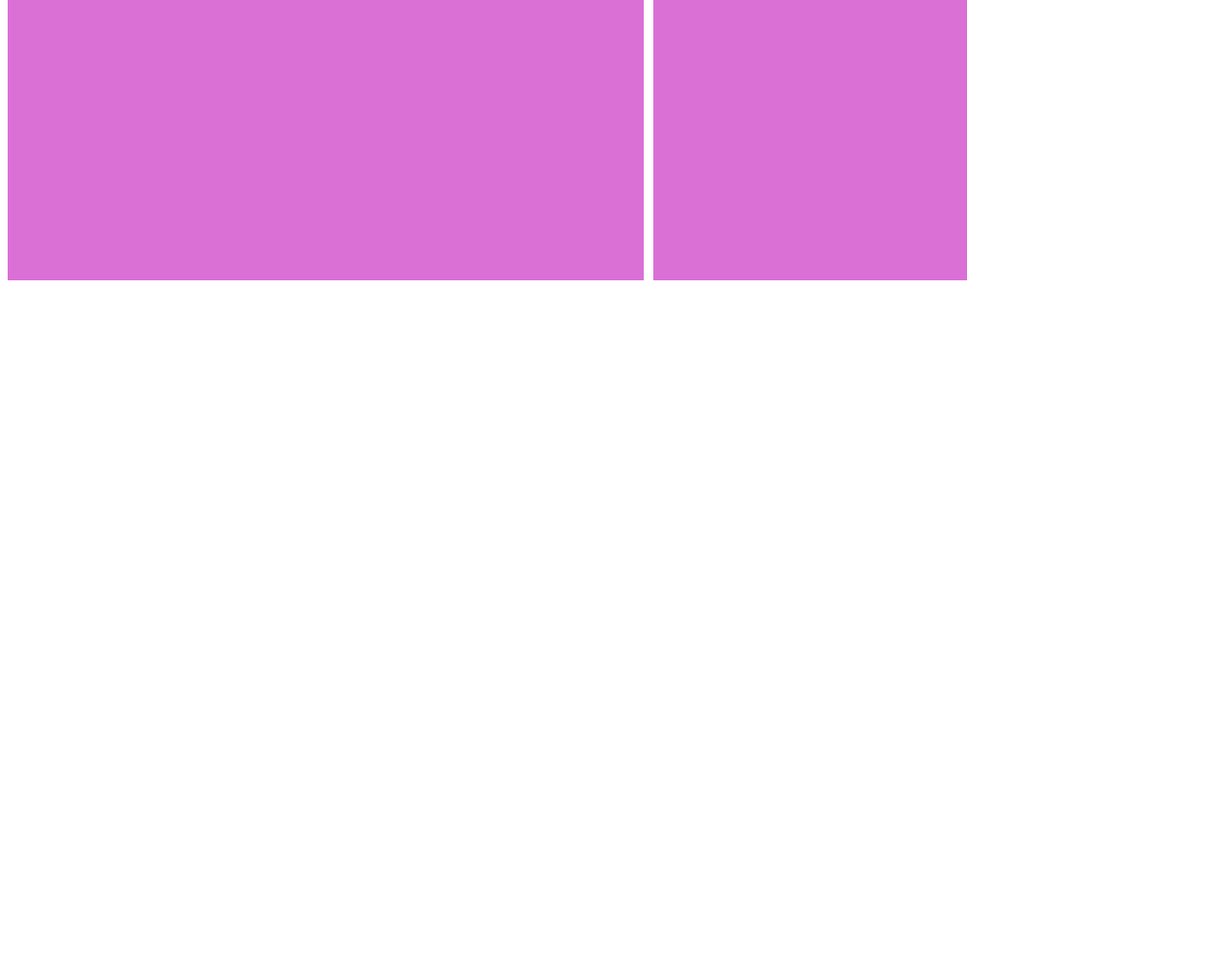
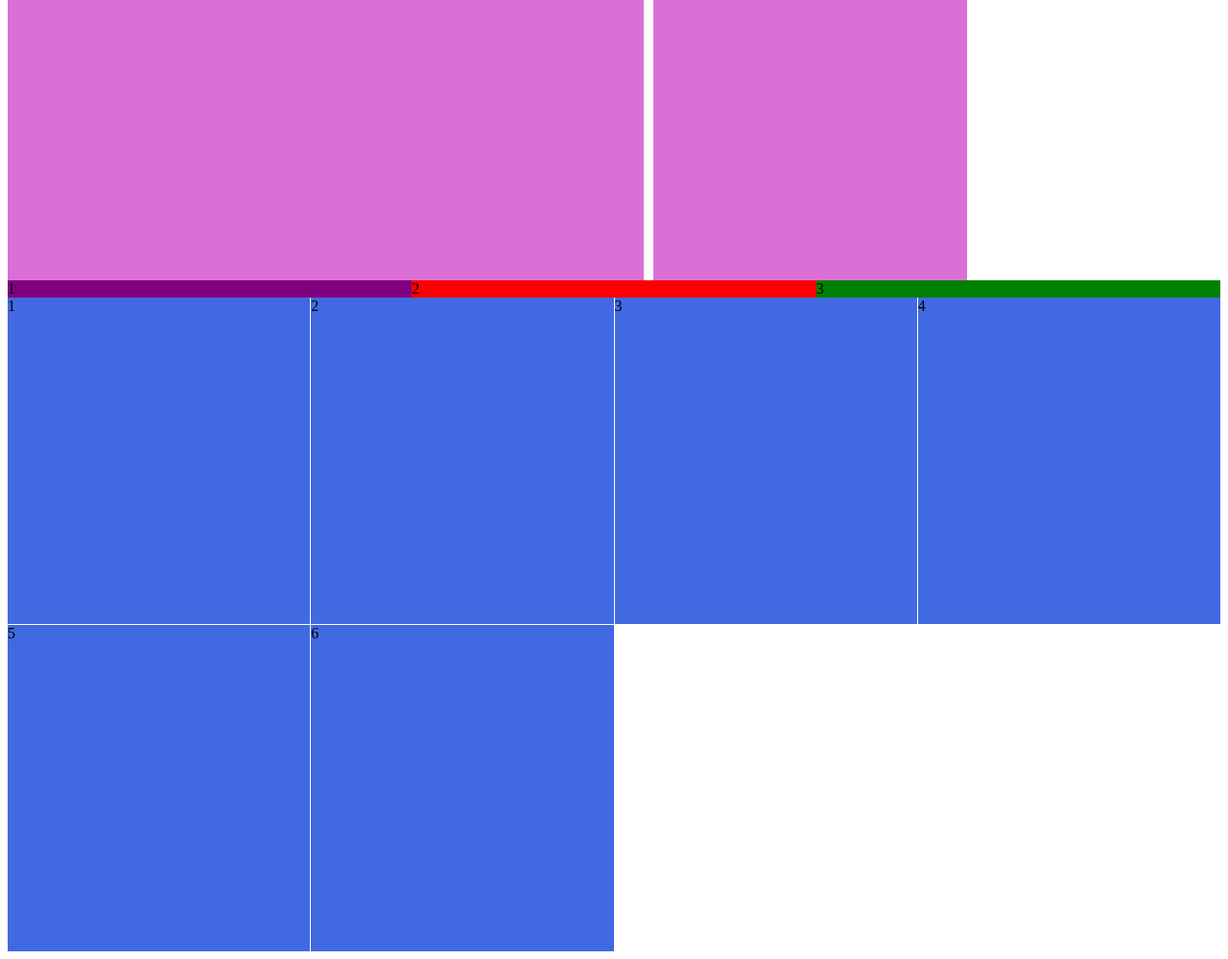
Before and after one commit to emmalearnscode/grid-practise, a plain HTML site: page index.html in a window 1280 px wide. Shown: the part 1876-2875 px from the top of the page at 96% size. Before the commit the page ends 2176 px from the top, so only its background shows below. Drawn offline with Linux system fonts and the light colour scheme.

Commit message:
Experiment with grid minmax

```diff
--- a/index.html
+++ b/index.html
@@ -37,5 +37,20 @@
     <div class="i ga3"></div>
 
   </div>
+
+  <div class="templateMinMax">
+    <div class="element el1">1</div>
+    <div class="element el2">2</div>
+    <div class="element el3">3</div>
+  </div>
+
+  <div class="templateMinMax2">
+    <div class="a a1">1</div>
+    <div class="a a2">2</div>
+    <div class="a a3">3</div>
+    <div class="a a4">4</div>
+    <div class="a a5">5</div>
+    <div class="a a6">6</div>
+  </div>
 </body>
 </html>
--- a/styles.css
+++ b/styles.css
@@ -96,3 +96,40 @@
   "main main main main side side";
   grid-gap: 10px;
 }
+
+.templateMinMax {
+  display: grid;
+  grid-template-columns: repeat(auto-fill, minmax(350px, 1fr));
+  /* grid-template-rows: repeat(2, 100px); */
+}
+
+
+.el1 {
+  background: purple;
+
+  grid-row: span 2;
+}
+
+.el2 {
+  background: red;
+  /* grid-column: 4 / -1; */
+
+}
+
+.el3 {
+  background: green;
+  /* grid-column: 4 / -1; */
+
+}
+
+.templateMinMax2 {
+  display: grid;
+  gap: 1px;
+  grid-template-columns: repeat(auto-fill, minmax(300px, 1fr));
+  /* grid-template-rows: repeat(2, 100px); */
+}
+
+.a {
+  background: royalblue;
+  height: 340px;
+}
```
